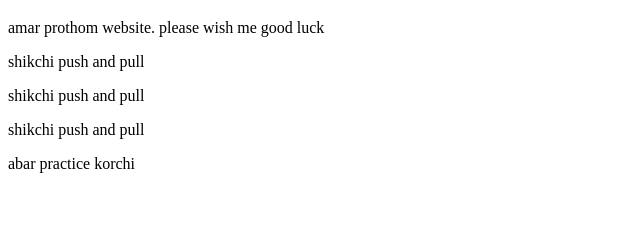
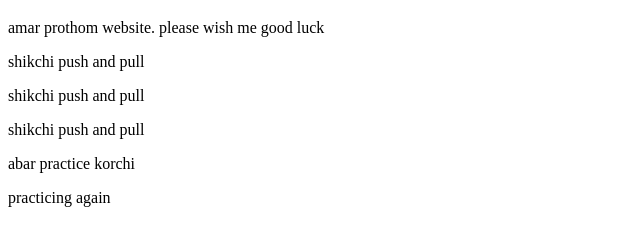
Before and after one commit to zahedulrubel/learning-web, a plain HTML site: page index.html in a window 1280 px wide. Shown: the part 61-306 px from the top of the page, without its empty margins (0-640 px from the left). Drawn offline with Linux system fonts and the light colour scheme.

Commit message:
new practice

```diff
--- a/index.html
+++ b/index.html
@@ -13,6 +13,7 @@
         <p>shikchi push and pull</p>
         <p>shikchi push and pull</p>
         <p>abar practice korchi</p>
+        <p>practicing again</p>
 
 </body>
 </html>
```
